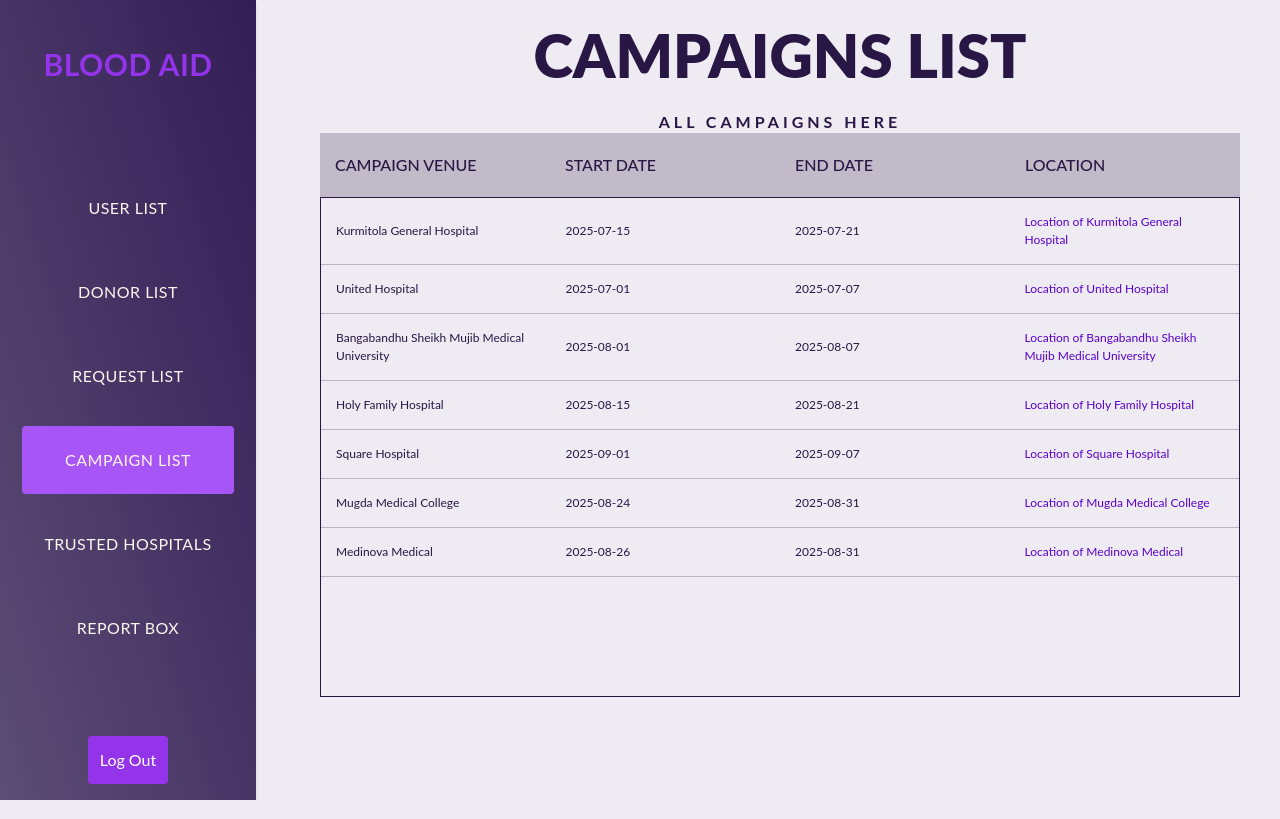
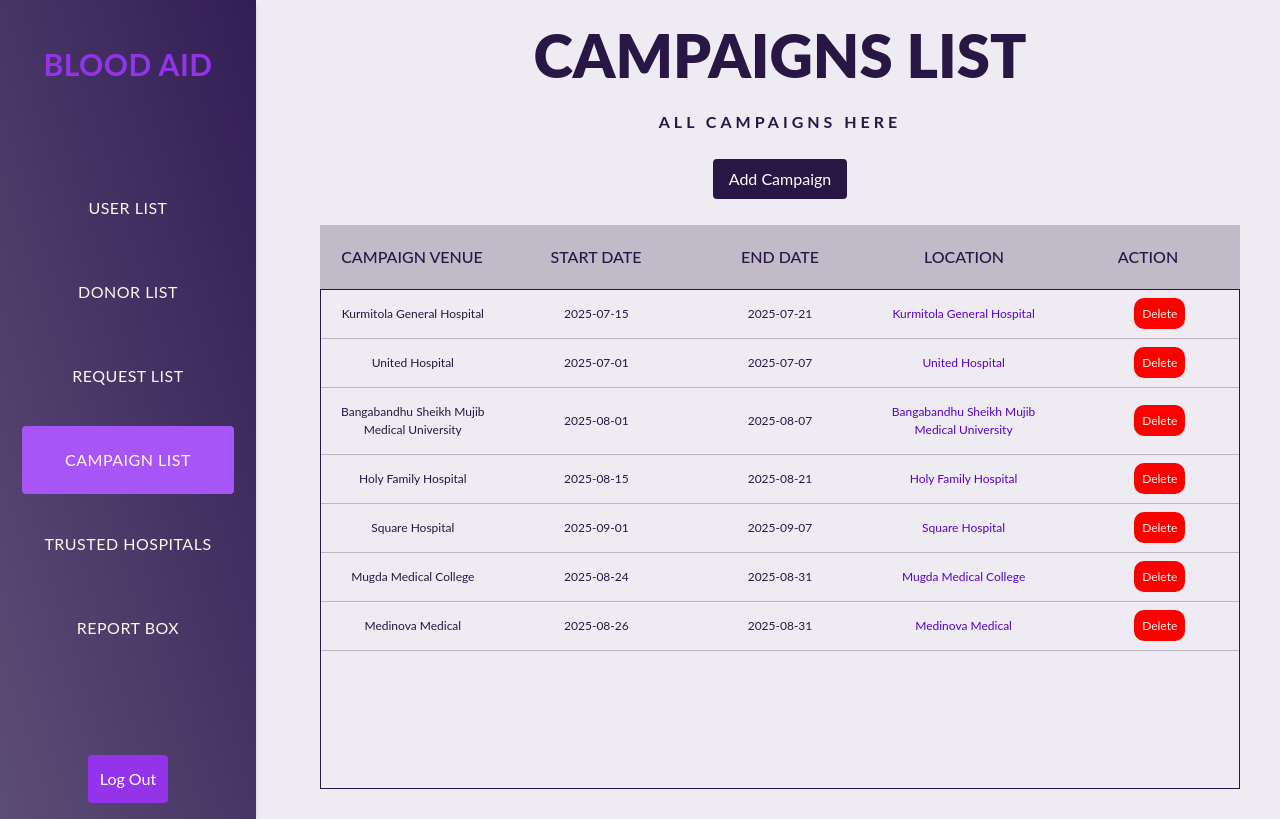
Before and after one commit to X-Irrelevant-X/BloodAid, a Flask app: page /admin/campaigns in a window 1280 px wide. Run offline with Flask 3, Linux system fonts and the light colour scheme; data comes from the database, SQL or seed files in the repository; lists and menus that the app fills with data are empty; parts of the project's set-up code (start-up, migrations or seed data) failed here and were passed over; some libraries are stand-ins or nearby versions.

Commit message:
admin_campaign add and delete UI

```diff
--- a/BA/models.py
+++ b/BA/models.py
@@ -451,6 +451,17 @@ def delete_trusted_hospital_by_email(hospital_mail):
     conn.close()
 
 
+def add_campaign(venue, start_date, end_date):
+    conn = sqlite3.connect(DB_PATH)
+    cursor = conn.cursor()
+    cursor.execute(
+        "INSERT INTO campaigns (venue, start_date, end_date) VALUES (?, ?, ?)",
+        (venue, start_date, end_date)
+    )
+    conn.commit()
+    conn.close()
+
+
 def get_campaigns():
     conn = sqlite3.connect(DB_PATH)
     cursor = conn.cursor()
@@ -473,3 +484,14 @@ def get_campaigns():
         'end_date': row[2],
         'location': row[3]
     } for row in campaigns]
+
+
+def delete_campaign(venue, start_date):
+    conn = sqlite3.connect(DB_PATH)
+    cursor = conn.cursor()
+    cursor.execute(
+        "DELETE FROM campaigns WHERE venue = ? AND start_date = ?",
+        (venue, start_date)
+    )
+    conn.commit()
+    conn.close()
--- a/BA/templates/admin_campaign_list.html
+++ /dev/null
@@ -1,77 +0,0 @@
-<!DOCTYPE html>
-<html lang="en">
-
-<head>
-    <meta charset="UTF-8">
-    <meta name="viewport" content="width=device-width, initial-scale=1.0">
-    <title>Admin View Users</title>
-    <link rel="stylesheet" type="text/css" href="{{ url_for('static', filename='css/admin_view.css') }}">
-    <script src="https://cdn.tailwindcss.com"></script>
-</head>
-
-<body>
-
-
-    <div id="page_wrapper">
-        {% include 'admin_navbar.html' %}
-
-        <main>
-            <header>
-                <div class="text">
-                    <h2 class="head_tran"><span>CAMPAIGNS LIST</span></h2>
-                    <p class="head_head">ALL CAMPAIGNS HERE</p>
-                </div>
-            </header>
-            <section class="List">
-                <div class="tbl-header">
-                    <table>
-                        <thead>
-                            <tr>
-                                <th>Campaign Venue</th>
-                                <th>Start Date</th>
-                                <th>End Date</th>
-                                <th>Location</th>
-                            </tr>
-                        </thead>
-                    </table>
-                </div>
-                <div class="tbl-content">
-                    <table>
-                        <tbody>
-                            {% for campaign in campaigns %}
-                            <tr>
-                                <td>{{ campaign.venue }}</td>
-                                <td>{{ campaign.start_date }}</td>
-                                <td>{{ campaign.end_date }}</td>
-                                <td>
-                                    <a
-                                        href="{{ campaign.location }}"
-                                        target="_blank"
-                                        class="text-blue-600 hover:underline"
-                                    >
-                                        Location of {{ campaign.venue }}
-                                    </a>
-                                </td>
-                            </tr>
-                            {% endfor %}
-                        </tbody>
-                    </table>
-                </div>
-            </section>
-
-{#            <p></br></p>#}
-{#            <form action="admin_add_campaign.php" method="GET">#}
-{#                <input class="add" type="submit" value="Add Campaign">#}
-{#            </form>#}
-
-        </main>
-
-
-
-    </div>
-
-
-
-</body>
-
-</html>
--- /dev/null
+++ b/BA/templates/admin_campaigns.html
@@ -0,0 +1,123 @@
+<!DOCTYPE html>
+<html lang="en">
+
+<head>
+    <meta charset="UTF-8">
+    <meta name="viewport" content="width=device-width, initial-scale=1.0">
+    <title>Admin View Users</title>
+    <link rel="stylesheet" type="text/css" href="{{ url_for('static', filename='css/admin_view.css') }}">
+    <script src="https://cdn.tailwindcss.com"></script>
+</head>
+
+<body>
+
+
+    <div id="page_wrapper">
+        {% include 'admin_navbar.html' %}
+
+        <main>
+            <header>
+                <div class="text">
+                    <h2 class="head_tran"><span>CAMPAIGNS LIST</span></h2>
+                    <p class="head_head">ALL CAMPAIGNS HERE</p>
+                </div>
+
+                <div class="text-center my-4">
+                    <label for="add_campaign_modal" class="add inline-block text-white px-4 py-2 rounded cursor-pointer">
+                        Add Campaign
+                    </label>
+                </div>
+
+                <input type="checkbox" id="add_campaign_modal" class="hidden peer" />
+                <div class="peer-checked:flex hidden fixed inset-0 bg-black bg-opacity-50 items-center justify-center z-50">
+                    <div class="bg-white p-6 rounded-lg w-96">
+                        <h2 class="text-xl text-center font-semibold mb-4">Add Campaign</h2>
+                        <form method="POST" action="{{ url_for('admin_campaigns') }}">
+                            <input name="venue" placeholder="Venue" class="w-full mb-2 p-2 border rounded" required />
+                            <input type="date" name="start_date" class="w-full mb-2 p-2 border rounded" required />
+                            <input type="date" name="end_date" class="w-full mb-4 p-2 border rounded" required />
+                            <div class="flex justify-between">
+                                <button type="submit" class="bg-blue-600 text-white px-4 py-2 rounded">Add</button>
+                                <label for="add_campaign_modal" class="bg-gray-300 px-4 py-2 rounded cursor-pointer">Cancel</label>
+                            </div>
+                        </form>
+                    </div>
+                </div>
+
+            </header>
+            <section class="List">
+                <div class="tbl-header">
+                    <table>
+                        <thead>
+                            <tr>
+                                <th class="text-center">Campaign Venue</th>
+                                <th class="text-center">Start Date</th>
+                                <th class="text-center">End Date</th>
+                                <th class="text-center">Location</th>
+                                <th class="text-center">Action</th>
+                            </tr>
+                        </thead>
+                    </table>
+                </div>
+                <div class="tbl-content">
+                    <table>
+                        <tbody>
+                            {% for campaign in campaigns %}
+                            <tr>
+                                <td class="text-center">{{ campaign.venue }}</td>
+                                <td class="text-center">{{ campaign.start_date }}</td>
+                                <td class="text-center">{{ campaign.end_date }}</td>
+                                <td class="text-center">
+                                    <a
+                                        href="{{ campaign.location }}"
+                                        target="_blank"
+                                        class="text-blue-600 hover:underline"
+                                    >
+                                        {{ campaign.venue }}
+                                    </a>
+                                </td>
+
+                                <td class="pl-10 text-center">
+                                    <label for="delete_modal_{{ loop.index }}" class="delete bg-red-500 text-white px-3 py-1 rounded cursor-pointer">
+                                        Delete
+                                    </label>
+
+                                    <input type="checkbox" id="delete_modal_{{ loop.index }}" class="hidden peer">
+                                    <div class="peer-checked:flex hidden fixed inset-0 items-center justify-center bg-black bg-opacity-50 z-50">
+                                        <div class="bg-white p-6 rounded-lg shadow-lg w-96">
+                                            <h2 class="text-xl font-semibold mb-4">Confirm Deletion</h2>
+                                            <p class="mb-4">Are you sure you want to delete the campaign at <strong>{{ campaign.venue }}</strong> starting from <strong>{{ campaign.start_date }}</strong>?</p>
+                                            <div class="flex justify-between">
+                                                <form method="POST" action="{{ url_for('delete_campaign') }}">
+                                                    <input type="hidden" name="venue" value="{{ campaign.venue }}">
+                                                    <input type="hidden" name="start_date" value="{{ campaign.start_date }}">
+                                                    <button type="submit" class="bg-red-600 text-white px-4 py-2 rounded">Yes, Delete</button>
+                                                </form>
+                                                <label for="delete_modal_{{ loop.index }}" class="bg-gray-300 px-4 py-2 rounded cursor-pointer">Cancel</label>
+                                            </div>
+                                        </div>
+                                    </div>
+                                </td>
+                            </tr>
+                            {% endfor %}
+                        </tbody>
+                    </table>
+                </div>
+            </section>
+
+{#            <p></br></p>#}
+{#            <form action="admin_add_campaign.php" method="GET">#}
+{#                <input class="add" type="submit" value="Add Campaign">#}
+{#            </form>#}
+
+        </main>
+
+
+
+    </div>
+
+
+
+</body>
+
+</html>
--- a/BA/templates/admin_trusted_hospitals.html
+++ b/BA/templates/admin_trusted_hospitals.html
@@ -68,7 +68,7 @@
                                 <th class="text-center">Email</th>
                                 <th class="text-center">Hotline</th>
                                 <th class="text-center">Location</th>
-                                <th class="text-right pr-6">Action</th>
+                                <th class="text-center">Action</th>
                             </tr>
                         </thead>
                     </table>
@@ -91,7 +91,7 @@
                                     </a>
                                 </td>
 
-                                <td class="text-right pr-4">
+                                <td class="pl-10 text-center">
                                     <label for="modal_delete_{{ loop.index }}" class="delete bg-red-500 text-white px-3 py-1 rounded cursor-pointer">
                                         Delete
                                     </label>
--- a/BA/urls.py
+++ b/BA/urls.py
@@ -30,8 +30,12 @@ app.add_url_rule('/admin/view', 'admin_view', admin_view)
 app.add_url_rule('/admin/delete_user', 'delete_user', delete_user_view, methods=['POST'])
 app.add_url_rule('/admin/donors','admin_donors', view_func=admin_view_donors)
 app.add_url_rule('/admin/delete_donor', view_func=delete_donor, methods=['POST'])
+
 app.add_url_rule('/admin/requests', 'admin_requests', view_func=admin_requests)
 app.add_url_rule('/admin/reports', 'admin_reports', admin_reports)
-app.add_url_rule('/admin/campaigns', 'admin_campaigns', admin_campaigns)
+
+app.add_url_rule('/admin/campaigns', 'admin_campaigns', admin_campaigns, methods=['GET', 'POST'])
+app.add_url_rule('/admin/delete_campaign', 'delete_campaign', delete_campaign_view, methods=['POST'])
+
 app.add_url_rule('/admin/hospitals', 'admin_hospitals', admin_hospitals, methods=['GET', 'POST'])
 app.add_url_rule('/admin/delete_hospital', view_func=delete_hospital, methods=['POST'])
--- a/BA/views.py
+++ b/BA/views.py
@@ -380,8 +380,22 @@ def admin_reports():
 
 
 def admin_campaigns():
+    if request.method == 'POST':
+        venue = request.form.get('venue')
+        start_date = request.form.get('start_date')
+        end_date = request.form.get('end_date')
+        add_campaign(venue, start_date, end_date)
+
     campaigns = get_campaigns()
-    return render_template('admin_campaign_list.html', campaigns=campaigns)
+    return render_template('admin_campaigns.html', campaigns=campaigns)
+
+
+def delete_campaign_view():
+    if request.method == 'POST':
+        venue = request.form.get('venue')
+        start_date = request.form.get('start_date')
+        delete_campaign(venue, start_date)
+    return redirect(url_for('admin_campaigns'))
 
 
 def admin_hospitals():
```
